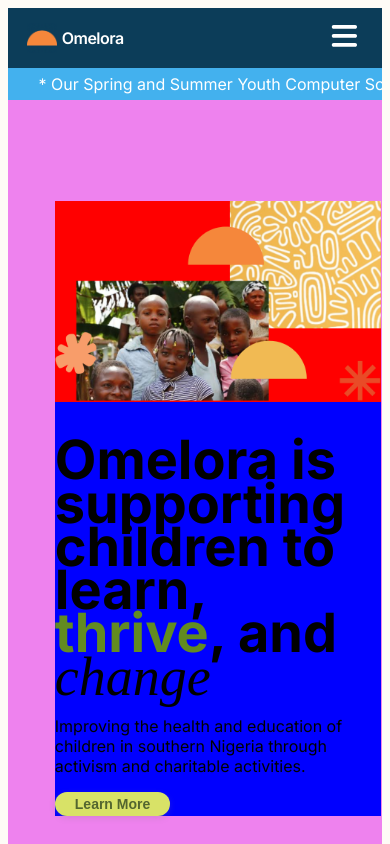
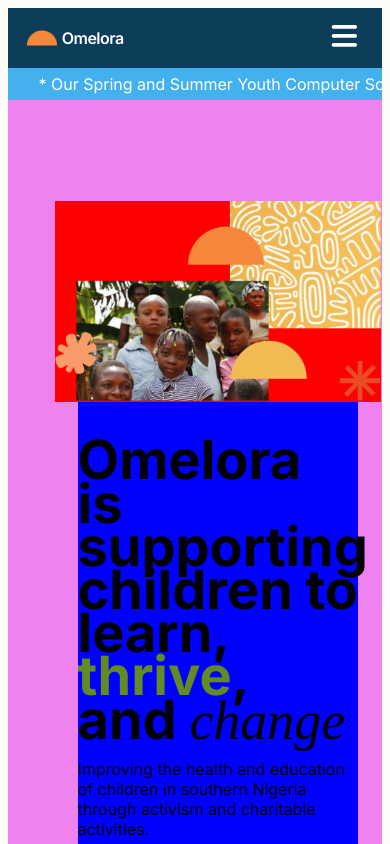
Before and after one commit to kyraezikeuzor/Omelora-Website, a Next.js app: page / in a window 390 px wide. Shown: the top 844 px of the page. Built offline with nearby package versions, Linux system fonts and the light colour scheme; a web font is replaced by a local one.

Commit message:
Fixed hero image 9/?

```diff
--- a/components/Home/Hero.module.css
+++ b/components/Home/Hero.module.css
@@ -40,8 +40,8 @@
 
     .hero-text-container {
         order: 2;
-        width: 326px;
-        margin-top: 0;
+        width: 100%;
+        margin: 0;
         background-color: blue;
     }
 
@@ -50,9 +50,9 @@
         order: 1;
         width: 326px;
         height: 201px;
-        padding-right: 0;
+        padding: 0;
         align-self: center;
         justify-self: flex-start;
-        margin-bottom: 0;
+        margin: 0;
     }
 }
```
